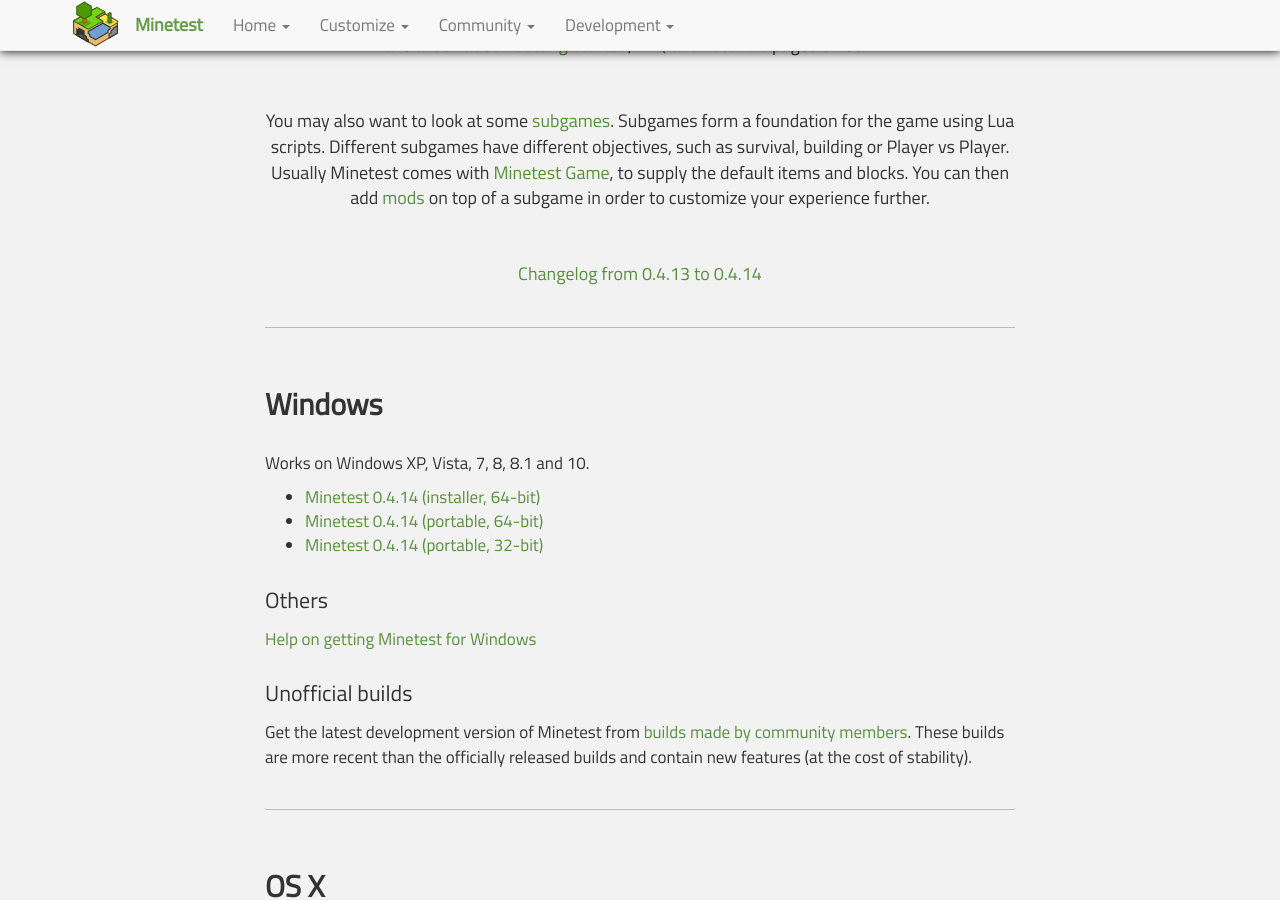
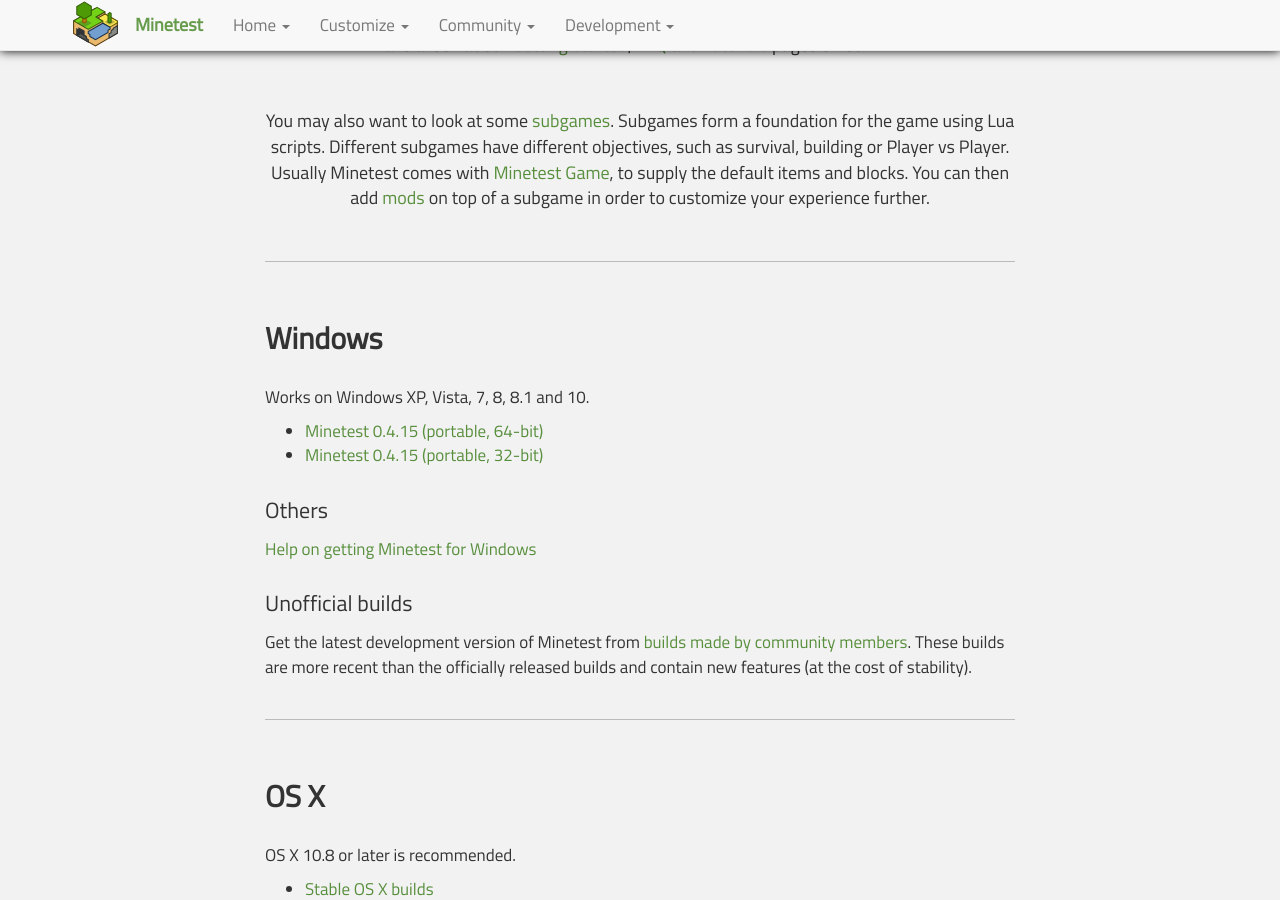
Before and after one commit to minetest/minetest.github.io, a Jekyll site: the page built from downloads.html, in a window 1280 px wide and 900 px high, scrolled down 369 px. Built offline with Jekyll 4.4.1, drawn with Linux system fonts in a browser that asks for light colours; comment, search, counter and statistics services are not loaded; some of the changed text lies outside the part shown.

Commit message:
Update for 0.4.15 release

```diff
--- a/downloads.html
+++ b/downloads.html
@@ -22,7 +22,7 @@ redirect_from:
 </p>
 
 <p class="intro">
-  <a href="http://dev.minetest.net/Changelog#0.4.13_.E2.86.92_0.4.14">Changelog from 0.4.13 to 0.4.14</a>
+  <!-- <a href="http://dev.minetest.net/Changelog#0.4.14_.E2.86.92_0.4.15">Changelog from 0.4.14 to 0.4.15</a> -->
 </p>
 
 <div class="line"></div>
@@ -32,9 +32,8 @@ redirect_from:
 <p>Works on Windows XP, Vista, 7, 8, 8.1 and 10.</p>
 
 <ul>
-  <li><a href="https://github.com/minetest/minetest/releases/download/0.4.14/setup-win64.exe">Minetest 0.4.14 (installer, 64-bit)</a></li>
-  <li><a href="https://github.com/minetest/minetest/releases/download/0.4.14/minetest-0.4.14-win64.zip">Minetest 0.4.14 (portable, 64-bit)</a></li>
-  <li><a href="https://github.com/minetest/minetest/releases/download/0.4.14/minetest-0.4.14-win32.zip">Minetest 0.4.14 (portable, 32-bit)</a></li>
+  <li><a href="https://github.com/minetest/minetest/releases/download/0.4.15/minetest-0.4.15-win64.zip">Minetest 0.4.15 (portable, 64-bit)</a></li>
+  <li><a href="https://github.com/minetest/minetest/releases/download/0.4.15/minetest-0.4.15-win32.zip">Minetest 0.4.15 (portable, 32-bit)</a></li>
 </ul>
 
 <h4>Others</h4>
@@ -89,7 +88,7 @@ redirect_from:
 <p>Android 4.0 or later is recommended.</p>
 
 <p>
-  <strong>Android versions of Minetest are still in development and have bugs.</strong>
+  <strong>Android versions of Minetest are still in development and have bugs.</strong> The Android version has not been updated to 0.4.15 yet, please stand by.
 </p>
 
 <p>
--- a/index.html
+++ b/index.html
@@ -11,7 +11,7 @@ redirect_from:
     <h1>Meet Minetest.</h1>
     <h3>A free, open source voxel game engine and game. Fully extendable. You are in control.</h3>
     <p><a class="btn btn-primary btn-lg" href="#about">Tell me more</a> <a class="btn btn-success btn-lg" href="/downloads/">Download</a></p>
-    <p><small><strong>News:</strong> 0.4.14 released! (May 15<sup>th</sup> 2016)</small></p>
+    <p><small><strong>News:</strong> 0.4.15 released! (December 22<sup>th</sup> 2016)</small></p>
   </div>
 </div>
 
```
